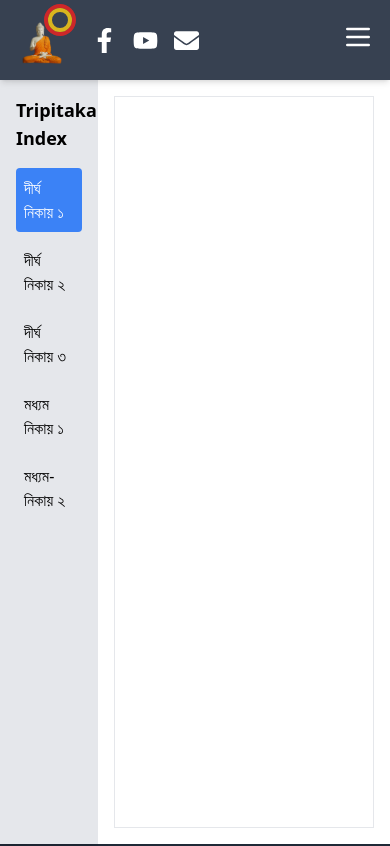
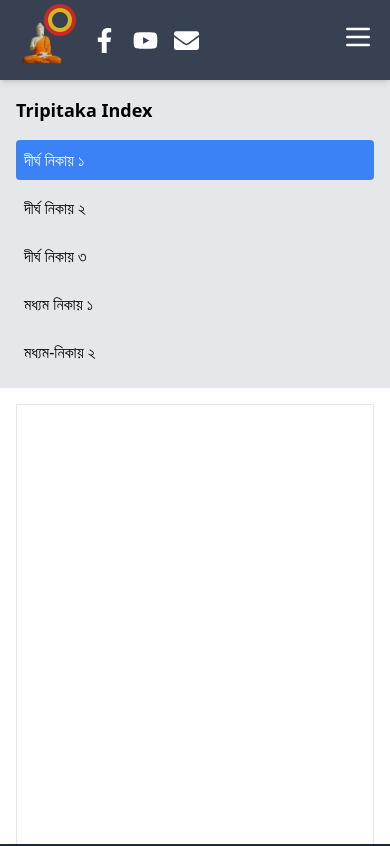
Before and after one commit to SaikatDEV/brahmaViharaMeditationCenter, a React (Vite) app: page /tripitaka in a window 390 px wide. Shown: the top 846 px of the page. Built offline with nearby package versions, Linux system fonts and the light colour scheme.

Commit message:
Fixed smaller screen pdf

```diff
--- a/src/components/Section/Tripitaka.jsx
+++ b/src/components/Section/Tripitaka.jsx
@@ -6,9 +6,9 @@ const Tripitaka = () => {
   const [selectedPdf, setSelectedPdf] = useState(pdfs[0].url);
 
   return (
-    <div className="flex pt-20 h-[100vh]">
+    <div className="flex flex-col md:flex-row pt-20 h-[100vh]">
       {/* Left Sidebar */}
-      <div className="w-1/4 bg-gray-200 p-4 overflow-y-auto shadow-lg">
+      <div className="w-full md:w-1/4 bg-gray-200 p-4 overflow-y-auto shadow-lg">
         <h2 className="text-lg font-bold mb-4">Tripitaka Index</h2>
         <ul className="space-y-2">
           {pdfs.map((pdf) => (
@@ -28,12 +28,15 @@ const Tripitaka = () => {
       </div>
 
       {/* PDF Viewer */}
-      <div className="flex-1 p-4 bg-white">
+      <div className="flex-1 p-4 bg-white overflow-hidden md:overflow-auto">
         {selectedPdf ? (
           <iframe
             src={selectedPdf}
             title="PDF Viewer"
-            className="w-full h-full border"
+            className="w-full h-[75vh] md:h-full border"
+            style={{
+              display: "block",
+            }}
           ></iframe>
         ) : (
           <p className="text-center text-gray-500">Select a PDF to view</p>
```
